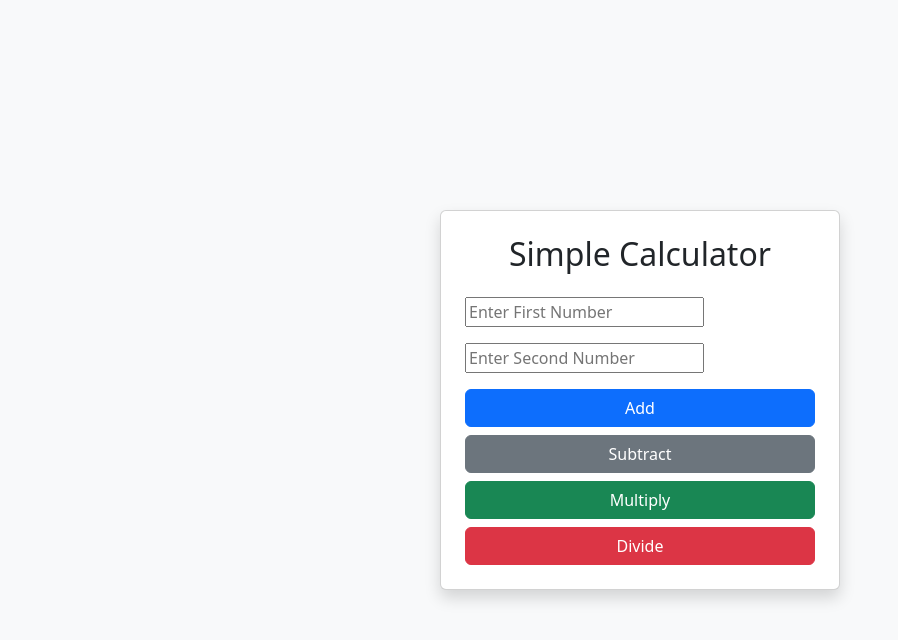
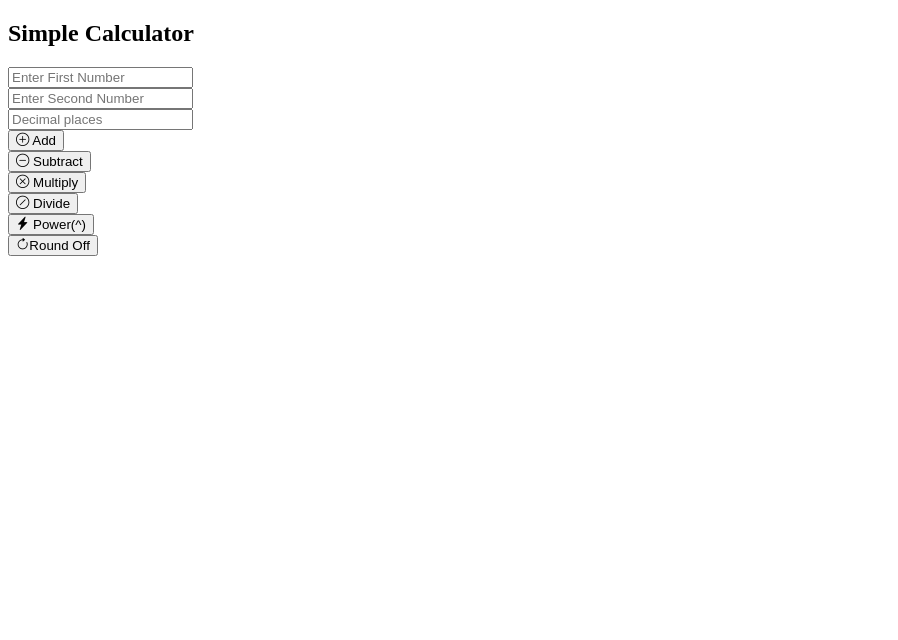
Before and after one commit to V-S-R-I-C-E/Simple-Calculator-Web-app, a Flask app: page / in a window 1280 px wide. Shown: the top 640 px of the page, without its empty margins (0-898 px from the left). Run offline with Flask 3, Linux system fonts and the light colour scheme.

Commit message:
modification

```diff
--- a/app.py
+++ b/app.py
@@ -1,13 +1,28 @@
-from flask import Flask,render_template,request
+from flask import Flask,render_template,request,session
 app=Flask(__name__)
+app.secret_key = "your_secret_key_here"
 @app.route("/",methods=["Get","POST"])
 def calculator () :
     result = None
     if request.method == "POST" :
-        try:
+        operation = request.form["Operation"]
+        round_places = request.form.get("round_places")
+        if operation =="Round":
+            try:
+                last_result=session.get("last_result")
+                if last_result is not None and round_places :
+                    last_result=float(last_result)
+                    round_places=int(round_places)
+                    result=round(last_result,round_places)
+                    session["last_result"]=result
+                else:
+                    result = "Nothing to round."
+            except (ValueError,TypeError)      :
+                result = "Invalid rounding input."
+        else:
+         try:
             num1 =float(request.form["num1"])
             num2 =float(request.form["num2"])
-            operation = request.form["Operation"]
             if operation == "Add" :
                 result =num1 + num2
             elif operation == "Subtract" :
@@ -16,7 +31,11 @@ def calculator () :
                 result =num1 * num2
             elif operation == "Divide" :
                 result =num1 / num2 if num2 != 0 else "Error (Divide by 0)"
-        except ValueError :
+            elif operation == "Power" :
+                result =num1 ** num2
+            if isinstance (result,(int,float)) :
+                session["last_result"]=result
+         except ValueError :
             result ="Invalid input"
     return render_template("index.html",result = result)
 if __name__ == "__main__":
--- a/templates/index.html
+++ b/templates/index.html
@@ -1,22 +1,25 @@
 <!DOCTYPE html>
 <html lang="en">
   <head>
-    <meta charset="UTF-8" >
-    <meta name="viewport" content="width=device-width, initial-scale=1.0" >
+    <meta charset="UTF-8">
+    <meta name="viewport" content="width=device-width, initial-scale=1.0">
     <title>Simple Calculator</title>
     <!--Bootstrap CDN-->
     <link
-      href="https://cdn.jsdelivr.net/npm/bootstrap@5.3.3/dist/css/bootstrap.min.css"
+      href="https://cdn.jsdelivr.net/npm/bootstrap-icons@1.10.5/font/bootstrap-icons.css"
       rel="stylesheet"
     >
   </head>
-  <body class="bg-light d-flex justify-content-center align-items-center vh-100">
-    <div class="card p-4 shadow" style="width: 100%;max-width:400px;">
+  <body
+    class="bg-light d-flex justify-content-center align-items-center vh-100"
+  >
+    <div class="card p-4 shadow" style="width: 100%; max-width: 400px">
       <h2 class="text-center mb-4">Simple Calculator</h2>
       <form method="post">
         <div class="mb-3">
           <input
             type="text"
+            class="form-control"
             name="num1"
             placeholder="Enter First Number"
             required
@@ -25,16 +28,83 @@
         <div class="mb-3">
           <input
             type="text"
+            class="form-control"
             name="num2"
             placeholder="Enter Second Number"
             required
           >
         </div>
-      <div class="d-grid gap-2">
-      <button type="Submit" name="Operation" value="Add" class="btn btn-primary">Add</button>
-      <button type="Submit" name="Operation" value="Subtract" class="btn btn-secondary">Subtract</button>
-      <button type="Submit" name="Operation" value="Multiply" class="btn btn-success">Multiply</button>
-      <button type="Submit" name="Operation" value="Divide" class="btn btn-danger">Divide</button>
+
+        <div class="mb-3">
+          <input
+            type="number"
+            class="form-control"
+            name="round_places"
+            placeholder="Decimal places"
+
+          >
+        </div>
+        <div class="row">
+          <div class="col-6 mb-2">
+            <button
+              type="submit"
+              name="Operation"
+              value="Add"
+              class="btn btn-primary w-100"
+            >
+              <i class="bi bi-plus-circle me-1"></i> Add
+            </button>
+          </div>
+          <div class="col-6 mb-2">
+            <button
+              type="submit"
+              name="Operation"
+              value="Subtract"
+              class="btn btn-secondary w-100"
+            >
+              <i class="bi bi-dash-circle me-1"></i> Subtract
+            </button>
+          </div>
+          <div class="col-6 mb-2">
+            <button
+              type="submit"
+              name="Operation"
+              value="Multiply"
+              class="btn btn-success w-100"
+            >
+              <i class="bi bi-x-circle me-1"></i> Multiply
+            </button>
+          </div>
+          <div class="col-6 mb-2">
+            <button
+              type="submit"
+              name="Operation"
+              value="Divide"
+              class="btn btn-danger w-100"
+            >
+              <i class="bi bi-slash-circle me-1"></i> Divide
+            </button>
+          </div>
+          <div class="col-6 mb-2">
+            <button
+              type="submit"
+              name="Operation"
+              value="Power"
+              class="btn btn-warning w-100"
+            >
+              <i class="bi bi-lightning-charge-fill me-1"></i> Power(^)
+            </button>
+          </div>
+          <div class="col-6 mb-2">
+            <button
+              type="submit"
+              name="Operation"
+              value="Round"
+              class="btn btn-dark w-100"
+            >
+              <i class="bi bi-arrow-clockwise me-1"></i>Round Off
+            </button>
+          </div>
         </div>
       </form>
       {% if result is not none %}
```
Lines whose indentation alone changed are shown as unchanged.
